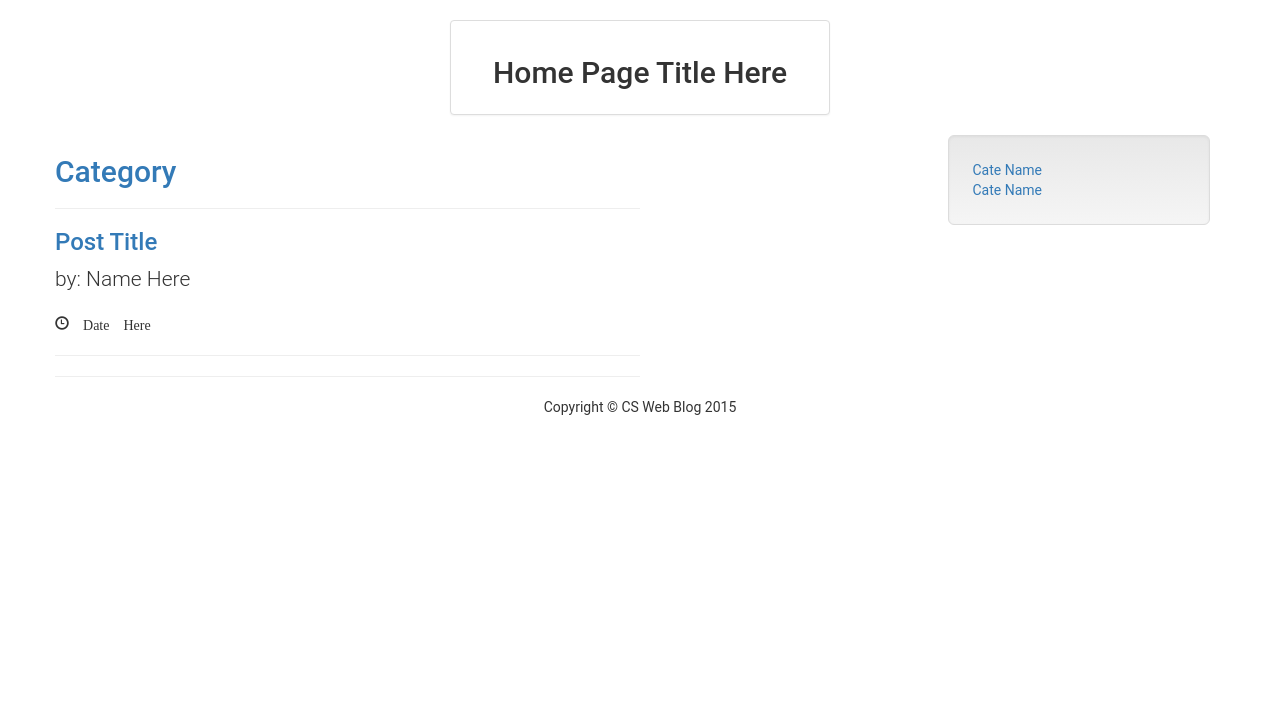
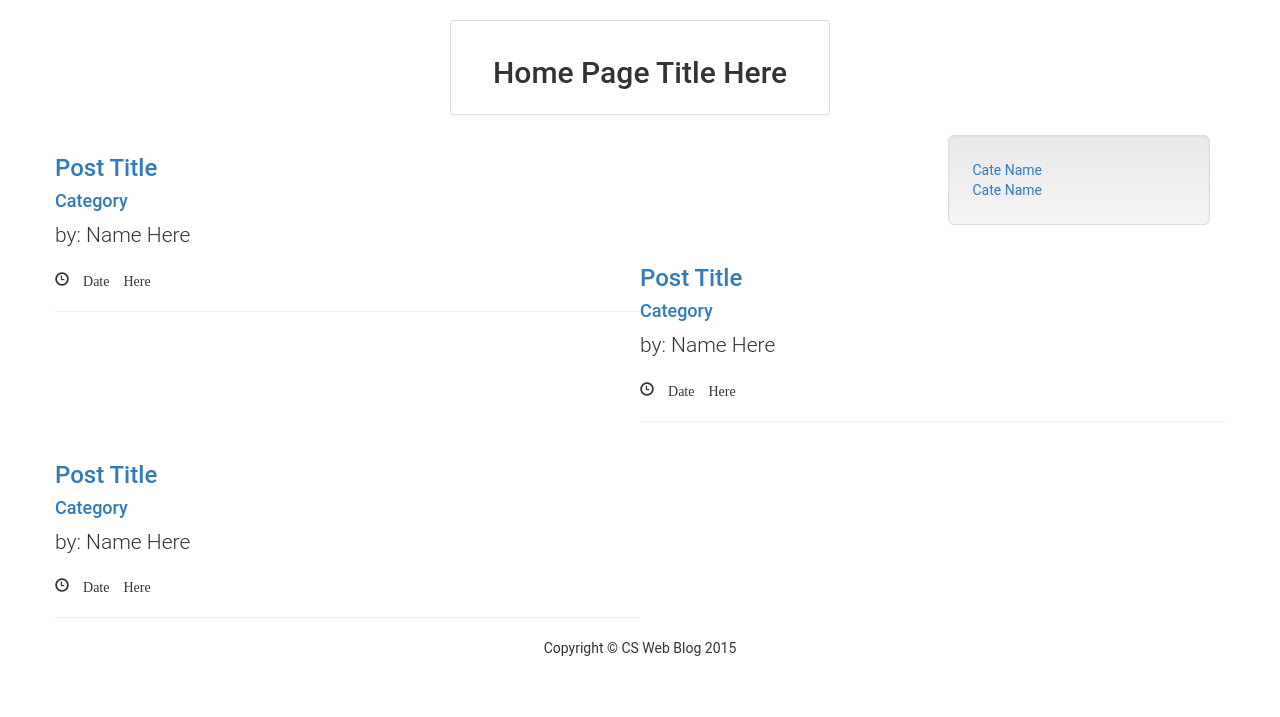
Before and after one commit to patrickbraud/CapstoneProject, a PHP site: page / in a window 1280 px wide. Shown: the part 51-768 px from the top of the page. Run offline with PHP 8.4, Linux system fonts and the light colour scheme; data comes from the database, SQL or seed files in the repository; data that the repository does not hold is empty.

Commit message:
Finished homepage format

```diff
--- a/website/webapp/views/home.php
+++ b/website/webapp/views/home.php
@@ -15,32 +15,70 @@
 		</div>
 	</div>
 
+	<?php
+	$page->getModule("categories");
+    listCategories($Categories);
+?>
+
 	<div class="container col-md-6">
 		<div class="row">
-			<h2>
-				<div>
-					<a href="">Category</a>
-					<hr>
-				</div>
-			</h2>
 			<h3>
 				<div>
 					<a href="">Post Title</a>
 					<br/>
 				</div>
 			</h3>
+			<h4>
+				<div>
+					<a href="">Category</a>
+				</div>
+			</h4>
 			<p class="lead">by: Name Here</p>
 
 			<p><span class="glyphicon glyphicon-time"> Date Here <!--</span> <?php echo $b["date_posted"]; ?> --></p>
 			<hr>
+		</div>
+	</div>
+
+	<div class="container col-md-6">
+		<div class="row">
+			<h3>
+				<div>
+					<a href="">Post Title</a>
+					<br/>
+				</div>
+			</h3>
+			<h4>
+				<div>
+					<a href="">Category</a>
+				</div>
+			</h4>
+			<p class="lead">by: Name Here</p>
+
+			<p><span class="glyphicon glyphicon-time"> Date Here <!--</span> <?php echo $b["date_posted"]; ?> --></p>
 			<hr>
 		</div>
 	</div>
 
-<?php
-	$page->getModule("categories");
-    listCategories($Categories);
-?>
+	<div class="container col-md-6">
+		<div class="row">
+			<h3>
+				<div>
+					<a href="">Post Title</a>
+					<br/>
+				</div>
+			</h3>
+			<h4>
+				<div>
+					<a href="">Category</a>
+				</div>
+			</h4>
+			<p class="lead">by: Name Here</p>
+
+			<p><span class="glyphicon glyphicon-time"> Date Here <!--</span> <?php echo $b["date_posted"]; ?> --></p>
+			<hr>
+		</div>
+	</div>
 
 
 
```
